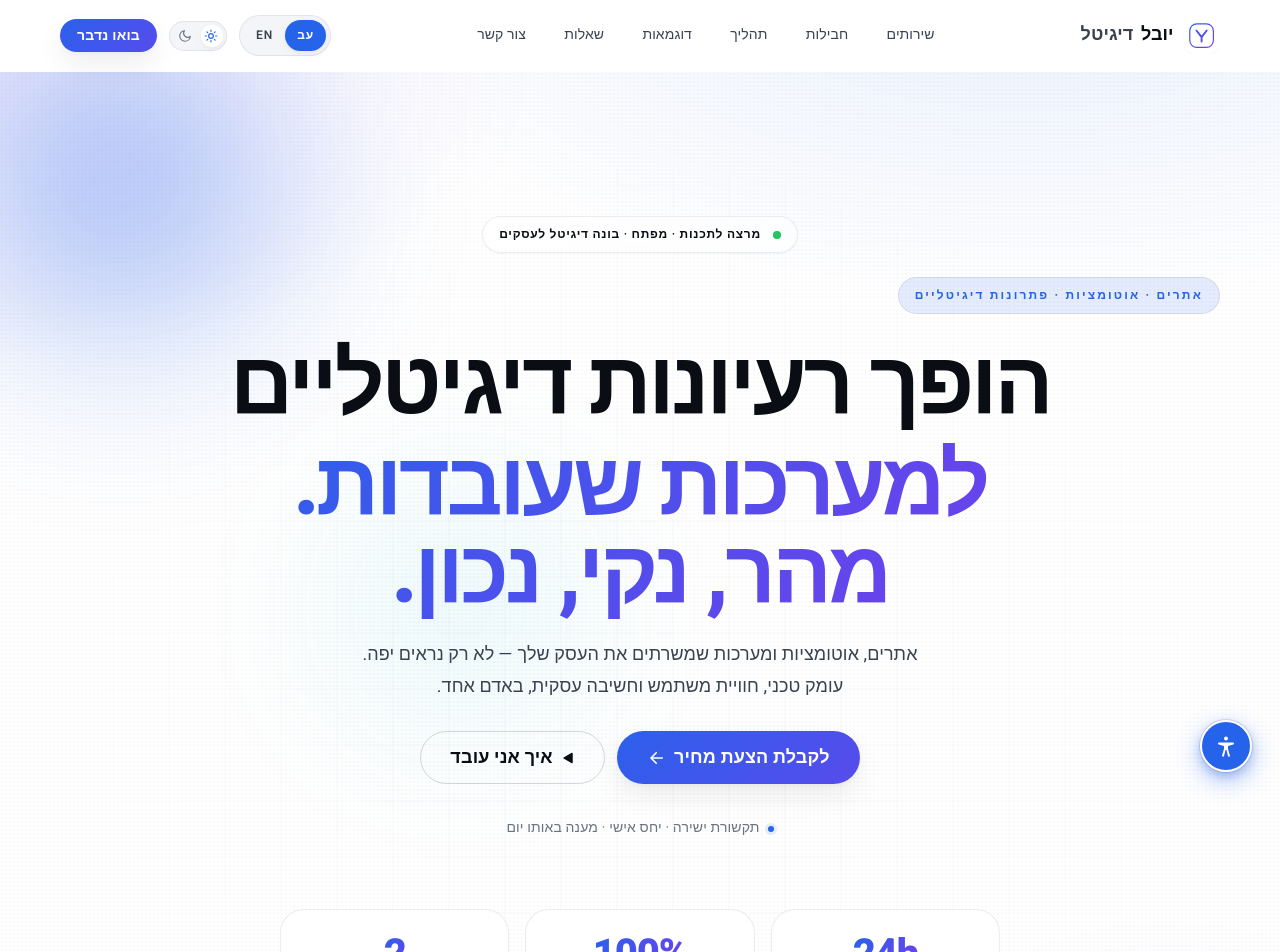
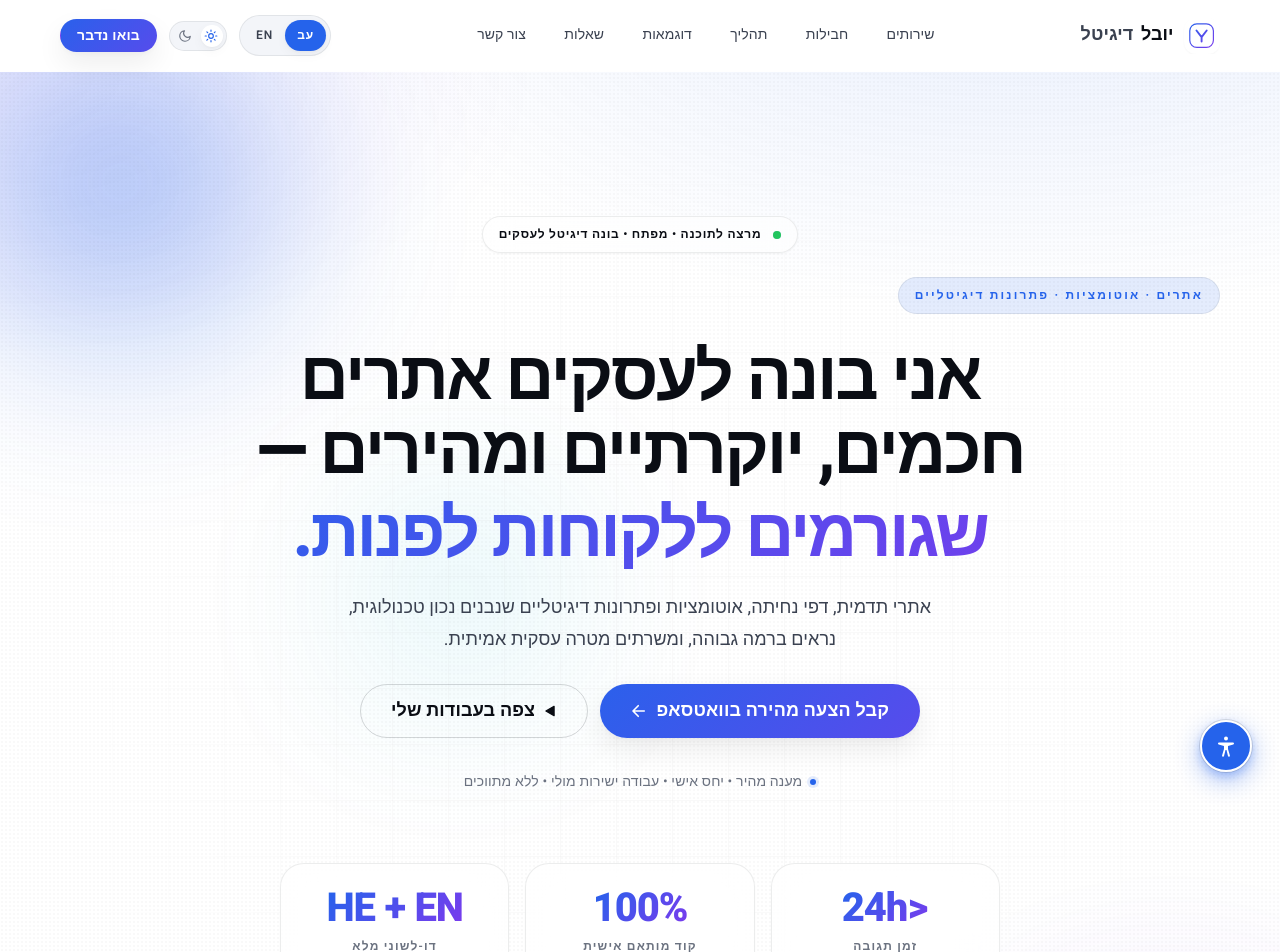
Before and after one commit to yuvalzakay26-ship-it/yuval-digital, a React (Vite) app: page / in a window 1280 px wide. Shown: the top 952 px of the page. Built offline with nearby package versions, Linux system fonts and the light colour scheme.

Commit message:
Upgrade hero section for higher conversion and stronger positioning

```diff
--- a/src/i18n/en.js
+++ b/src/i18n/en.js
@@ -40,18 +40,18 @@ const en = {
     theme: 'Theme'
   },
   hero: {
-    badge: 'Programming lecturer · developer · digital builder',
+    badge: 'Programming Lecturer • Developer • Digital Builder for Businesses',
     eyebrow: 'Websites · Automation · Digital Solutions',
-    titleLead: 'Turning digital ideas',
-    titleHighlight: 'into systems that work. Fast, clean, right.',
+    titleLead: 'I build smart, premium, high-speed websites for businesses —',
+    titleHighlight: 'designed to generate real inquiries.',
     subtitle:
-      'A programming lecturer and developer building digital projects for Israeli businesses. I combine technical depth, UX thinking and real business needs to design solutions that serve the goal — not just look the part.',
-    primaryCta: 'Get a quick proposal',
-    secondaryCta: 'See how I work',
-    metricResponse: 'Initial reply',
-    metricCustom: 'Custom-built',
-    metricLanguages: 'Working languages',
-    microtrust: 'Direct contact • Personal attention • Same-day reply',
+      'Business websites, landing pages, automations and digital systems built with real technical depth, premium design, and a clear business purpose.',
+    primaryCta: 'Get a Quick Quote on WhatsApp',
+    secondaryCta: 'View My Work',
+    metricResponse: 'Response Time',
+    metricCustom: 'Custom Built',
+    metricLanguages: 'Fully Bilingual',
+    microtrust: 'Fast Reply • Direct Contact • Personal Service • No Middlemen',
     scrollHint: 'Scroll'
   },
   trust: {
--- a/src/i18n/he.js
+++ b/src/i18n/he.js
@@ -40,18 +40,18 @@ const he = {
     theme: 'נושא'
   },
   hero: {
-    badge: 'מרצה לתכנות · מפתח · בונה דיגיטל לעסקים',
+    badge: 'מרצה לתוכנה • מפתח • בונה דיגיטל לעסקים',
     eyebrow: 'אתרים · אוטומציות · פתרונות דיגיטליים',
-    titleLead: 'הופך רעיונות דיגיטליים',
-    titleHighlight: 'למערכות שעובדות. מהר, נקי, נכון.',
+    titleLead: 'אני בונה לעסקים אתרים חכמים, יוקרתיים ומהירים —',
+    titleHighlight: 'שגורמים ללקוחות לפנות.',
     subtitle:
-      'אתרים, אוטומציות ומערכות שמשרתים את העסק שלך — לא רק נראים יפה. עומק טכני, חוויית משתמש וחשיבה עסקית, באדם אחד.',
-    primaryCta: 'לקבלת הצעת מחיר',
-    secondaryCta: 'איך אני עובד',
-    metricResponse: 'מענה ראשוני',
-    metricCustom: 'קוד מותאם',
-    metricLanguages: 'שפות עבודה',
-    microtrust: 'תקשורת ישירה · יחס אישי · מענה באותו יום',
+      'אתרי תדמית, דפי נחיתה, אוטומציות ופתרונות דיגיטליים שנבנים נכון טכנולוגית, נראים ברמה גבוהה, ומשרתים מטרה עסקית אמיתית.',
+    primaryCta: 'קבל הצעה מהירה בוואטסאפ',
+    secondaryCta: 'צפה בעבודות שלי',
+    metricResponse: 'זמן תגובה',
+    metricCustom: 'קוד מותאם אישית',
+    metricLanguages: 'דו-לשוני מלא',
+    microtrust: 'מענה מהיר • יחס אישי • עבודה ישירות מולי • ללא מתווכים',
     scrollHint: 'גלול למטה'
   },
   trust: {
--- a/src/sections/Hero.css
+++ b/src/sections/Hero.css
@@ -122,11 +122,11 @@
      even when its intrinsic content width (20ch at large font sizes) would
      spill past the viewport. max-width is the desktop visual cap. */
   width: 100%;
-  max-width: 20ch;
+  max-width: 26ch;
   margin-inline: auto;
-  font-size: clamp(2.6rem, 7.4vw, var(--fs-6xl));
-  line-height: 1.0;
-  letter-spacing: -0.038em;
+  font-size: clamp(2.4rem, 6.2vw, var(--fs-5xl));
+  line-height: 1.08;
+  letter-spacing: -0.034em;
   font-weight: var(--fw-black);
   margin-top: var(--space-2);
   text-wrap: balance;
--- a/src/sections/Hero.jsx
+++ b/src/sections/Hero.jsx
@@ -59,9 +59,9 @@ export default function Hero() {
         </p>
 
         <div className="hero__metrics" role="list">
-          <Metric value={24}  suffix="h" label={t('hero.metricResponse')} />
+          <Metric text="<24h"    label={t('hero.metricResponse')} />
           <Metric value={100} suffix="%" label={t('hero.metricCustom')} />
-          <Metric value={2}   suffix=""  label={t('hero.metricLanguages')} />
+          <Metric text="HE + EN" label={t('hero.metricLanguages')} />
         </div>
 
         <div className="hero__scroll" aria-hidden="true">
@@ -73,10 +73,14 @@ export default function Hero() {
   );
 }
 
-function Metric({ value, suffix, label }) {
+function Metric({ value, suffix, text, label }) {
   return (
     <div className="hero-metric" role="listitem">
-      <Counter value={value} suffix={suffix} className="hero-metric__value text-gradient" />
+      {text ? (
+        <span className="hero-metric__value text-gradient">{text}</span>
+      ) : (
+        <Counter value={value} suffix={suffix} className="hero-metric__value text-gradient" />
+      )}
       <span className="hero-metric__label">{label}</span>
     </div>
   );
```
